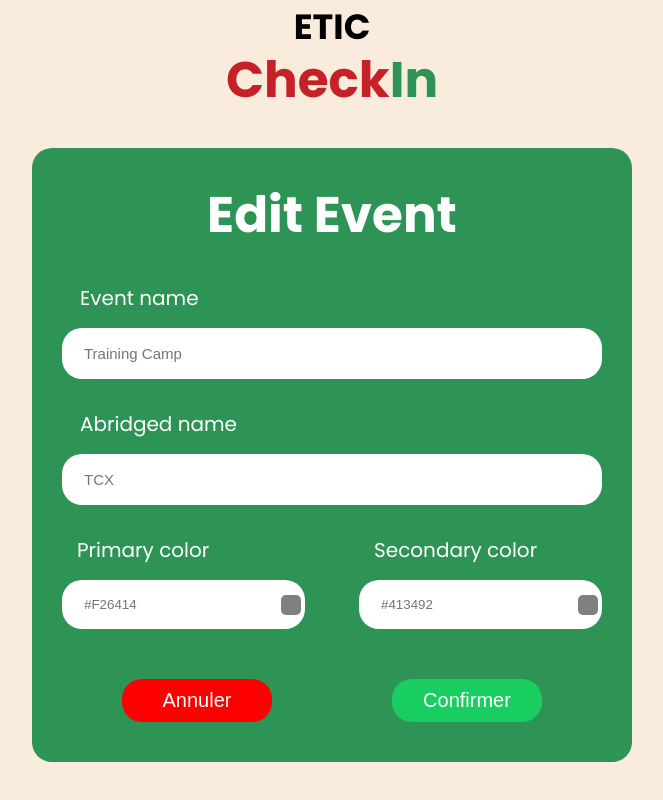
After one commit to xRyolinx/etic-check, a Django app: template checkin/templates/checkin/edit.html in a window 1280 px wide. The commit adds this page. Shown: the whole page, without its empty margins (308-971 px from the left). Run offline with Django 5.2, Linux system fonts and the light colour scheme; the template is opened without the code that fills it: values that come from a table or form of the project are taken from there, others are empty; data comes from the database, SQL or seed files in the repository; both versions use the stored data as it was after the commit.

Commit message:
edit page

```diff
--- /dev/null
+++ b/checkin/static/css/edit.css
@@ -0,0 +1,193 @@
+* {
+    box-sizing: border-box;
+}
+body {
+    margin: 0;
+    padding: 0 20px;
+
+    background-color:rgb(250, 236, 220);
+    font-family: 'Poppins';
+}
+
+:root {
+    --white: #ffffff,
+}
+
+.heady {
+    margin:0;
+    text-align: center;
+}
+
+.heady h1 {
+    margin: 0;
+    margin-top: -10px;
+    font-size: 50px;
+    font-weight: 700;
+}
+
+.etic {
+    margin: 0;
+    color: #000;
+    font-size: 35px;
+    font-weight: 700;
+}
+
+.check {
+    color: #C52127;
+}
+.in {
+    color: #2E9456;
+}
+
+.add-event{
+    width: 100%;
+    max-width: 600px;
+
+    margin: 30px auto;
+    padding: 20px 30px;
+
+    border-radius: 20px;
+
+    background-color: #2E9456;
+}
+
+.add-txt p {
+    font-size: 50px;
+    font-weight: 700;
+    text-align: center;
+
+    margin: 0;
+    margin-bottom: 20px;
+    padding: 10px;
+
+    color: white;
+    /* background-color: blue; */
+}
+
+.event-name{
+    font-size: 20px;
+
+    margin: 0;
+    margin-bottom: 15px;
+    padding-left: 18px;
+
+    color: white;
+    /* background-color: red; */
+}
+.id1 {
+    width: 100%;
+    padding: 15px 20px;
+    margin-bottom: 30px;
+
+    outline: none;
+    border: none;
+    border-radius: 20px;
+
+    font-size: 15px;
+    background-color: white;
+
+    border: 2px solid transparent;
+}
+
+.color-inputs{
+    width: 100%;
+
+    display: flex;
+    justify-content: space-between;
+}
+.color-input {
+    width: 45%;
+}
+.color-input p {
+    margin: 0;
+    padding-left: 15px;
+    margin-bottom: 15px;
+
+    font-size: 20px;
+    color: white;
+}
+
+.input-container{
+    display: flex;
+    justify-content: space-between;
+    align-items: center;
+
+    padding-right: 20px;
+    margin-bottom: 30px;
+
+    border-radius: 20px;
+    border: 2px solid transparent;
+
+    background-color: white;
+}
+.id2 {
+    padding: 15px 20px;
+    border-radius: 20px;
+    border: none;
+    outline: none;
+
+}
+.color1 {
+    padding: 10px;
+    margin-right: 20px;
+
+    border-radius: 5px;
+
+    /* background-color: #EA9023; */
+    background-color: grey;
+}
+
+.color2 {
+    padding: 10px;
+    margin-right:10px ;
+
+    border-radius: 5px;
+
+    /* background-color: #413492; */
+    background-color: grey;
+}
+
+#excel {
+    border: 2px solid transparent;
+
+    color: grey;
+    cursor: pointer;
+}
+
+#button-container {
+    width: 100%;
+
+    display: flex;
+    justify-content: space-between;
+    align-items: center;
+
+    padding: 20px 0;
+}
+
+#confirmer, #annuler {
+    width: 150px;
+
+    display: flex;
+    justify-content:center;
+    align-items: center;
+
+    font-size: 20px;
+    font-weight: 500;
+
+    margin: 0 auto;
+    padding: 10px 0;
+
+    border: none;
+    outline: none;
+    border-radius: 20px;
+
+    cursor: pointer;
+
+    color: white;
+    background-color: #12de64c8;
+    /* box-shadow: 0 15px 15px rgba(0, 0, 0, 0.15); */
+}
+
+#annuler {
+    background-color: red;
+}
--- /dev/null
+++ b/checkin/static/js/edit.js
@@ -0,0 +1,110 @@
+function getCookie(name) {
+    let cookieValue = null;
+    if (document.cookie && document.cookie !== '') {
+        const cookies = document.cookie.split(';');
+        for (let i = 0; i < cookies.length; i++) {
+            const cookie = cookies[i].trim();
+            // Does this cookie string begin with the name we want?
+            if (cookie.substring(0, name.length + 1) === (name + '=')) {
+                cookieValue = decodeURIComponent(cookie.substring(name.length + 1));
+                break;
+            }
+        }
+    }
+    return cookieValue;
+}
+
+
+async function send(data)
+{
+    // path
+    let route = window.location.pathname;
+
+    // fetch
+    let result = await fetch(route, {
+        method: "POST",
+        body : data,
+        headers: {
+            "X-CSRFToken": getCookie("csrftoken"),
+        }
+    });
+    result = await result.json();
+
+    // resultat
+    if (result['status'] == 'OK')
+    {
+        let lien = result['lien'];
+        window.location.pathname = lien;
+    }
+    else
+    {
+        alert("Une erreur s'est produite, veuillez ressayer!");
+    }
+}
+
+// start
+document.addEventListener('DOMContentLoaded', () => {
+    // colors
+    let colors = document.querySelectorAll('.id2');
+    colors.forEach(color => {
+        let carre = color.parentElement.children[1];
+        carre.style.backgroundColor = color.value;
+
+        color.addEventListener('keyup', () => {
+            let carre = color.parentElement.children[1];
+            carre.style.backgroundColor = color.value;
+        });
+    });
+
+
+    // confirmer
+    let button = document.querySelector('#confirmer');
+    button.addEventListener('click', () => {
+        // verifier les inputs
+        let inputs = document.querySelectorAll('input');
+        let check = true;
+        inputs.forEach(input => {
+            // reset inputs
+            input.removeAttribute('style');
+            if (input.name == 'cp' || input.name == 'cs')
+            {
+                input.parentElement.removeAttribute('style');
+            }
+            // check inputs
+            if (! input.value)
+            {
+                check = false;
+
+                if (input.name == 'cp' || input.name == 'cs')
+                {
+                    input.parentElement.style.border = '2px solid red';
+                }
+                else
+                {
+                    input.style.border = '2px solid red';
+                }
+            }
+        });
+        // if not all inputs are filled
+        if (check == false)
+        {
+            return;
+        }
+
+        // add data
+        let data = new FormData();
+        inputs.forEach(input => {
+            // to lower case lien
+            if (input.name == 'lien')
+            {
+                input.value = input.value.toLowerCase();
+            }
+
+            // add to data
+            data.append(input.name, input.value);
+        });
+
+        // send data
+        send(data);
+    });
+});
--- /dev/null
+++ b/checkin/templates/checkin/edit.html
@@ -0,0 +1,72 @@
+<!DOCTYPE html>
+<html lang="en">
+<head>
+    {% load static %}
+    <meta charset="UTF-8">
+    <meta name="viewport" content="width=device-width, initial-scale=1.0">
+    <link rel="shortcut icon" href="{% static 'img/etic.ico' %}" type="image/x-icon">
+
+    <link rel="stylesheet" href="{% static 'css/edit.css' %}">
+    <link rel="stylesheet" href="https://fonts.googleapis.com/css2?family=Poppins:wght@300;400;500;600;700&display=swap">
+    <script src="{% static 'js/edit.js' %}"></script>
+    <title>Add Event</title>
+</head>
+<body>
+    <header class="heady">
+        <p class="etic">ETIC</p>
+        <h1>
+            <span class="check">Check</span><span class="in">In</span>
+        </h1>
+    </header>
+
+    <div class="add-event">
+        <!-- add event title -->
+        <div class="add-txt">
+            <p>Edit Event</p>
+        </div>
+
+        <!-- event name -->
+        <div>
+            <p class="event-name">Event name</p>
+            <input value="{{ event.nom }}" name="nom" type="text" autocomplete="off"
+            placeholder="Training Camp" class="id1">
+        </div>
+
+        <!-- event lien -->
+        <div>
+            <p class="event-name">Abridged name</p>
+            <input value="{{ event.lien }}" name="lien" type="text" autocomplete="off"
+            placeholder="TCX" class="id1">
+        </div>
+
+        <!-- event colors -->
+        <div class="color-inputs">
+            <div class="color-input">
+                <p>Primary color</p>
+                <div class="input-container">
+                    <input value="{{ event.couleur_principale }}" id="cp" name="cp" autocomplete="off"
+                    type="text" placeholder="#F26414" class="id2">
+                    <div class="color1"></div>
+                </div>
+            </div>
+            <div class="color-input">
+                <p>Secondary color</p>
+                <div class="input-container">
+                    <input value="{{ event.couleur_secondaire }}" id="cs" name="cs" autocomplete="off"
+                    type="text" placeholder="#413492" class="id2">
+                    <div class="color2"></div>
+                </div>
+            </div>
+        </div>
+
+        {% csrf_token %}
+
+        <!-- buttons -->
+        <div id="button-container">
+            <button id="annuler"
+            onclick="window.location.pathname = `{% url 'checkin:events' %}`;">Annuler</button>
+            <button id="confirmer">Confirmer</button>
+        </div>
+    </div>
+</body>
+</html>
--- a/checkin/templates/checkin/events.html
+++ b/checkin/templates/checkin/events.html
@@ -26,7 +26,8 @@
                     <div class="event-txt" onclick="window.location.href = `{% url 'checkin:event' event.lien %}`">
                         <p>{{ event.nom }}</p>
                     </div>
-                    <div class="event-button">
+                    <div class="event-button"
+                    onclick="window.location.pathname = `{% url 'checkin:edit' event.lien %}`;">
                         <svg viewBox="0 0 46 46" fill="none" xmlns="http://www.w3.org/2000/svg" xmlns:xlink="http://www.w3.org/1999/xlink">
                             <rect width="46" height="46" fill="url(#pattern0)"/>
                             <defs>
--- a/checkin/urls.py
+++ b/checkin/urls.py
@@ -13,7 +13,8 @@ urlpatterns = [
 
     path('events/', views.events_page, name='events'),
 
-    path('events/add', views.add_event, name='add'),
+    path('events/add/', views.add_event, name='add'),
+    path('events/edit/<str:lien>', views.edit_event, name='edit'),
 
     path('events/<str:lien>/', views.event_page, name='event'),
     path('events/api/<str:lien>/', views.event_api, name='event_api'),
```
Also changed, not shown: checkin/views.py (+50 -0 lines), db.sqlite3.
